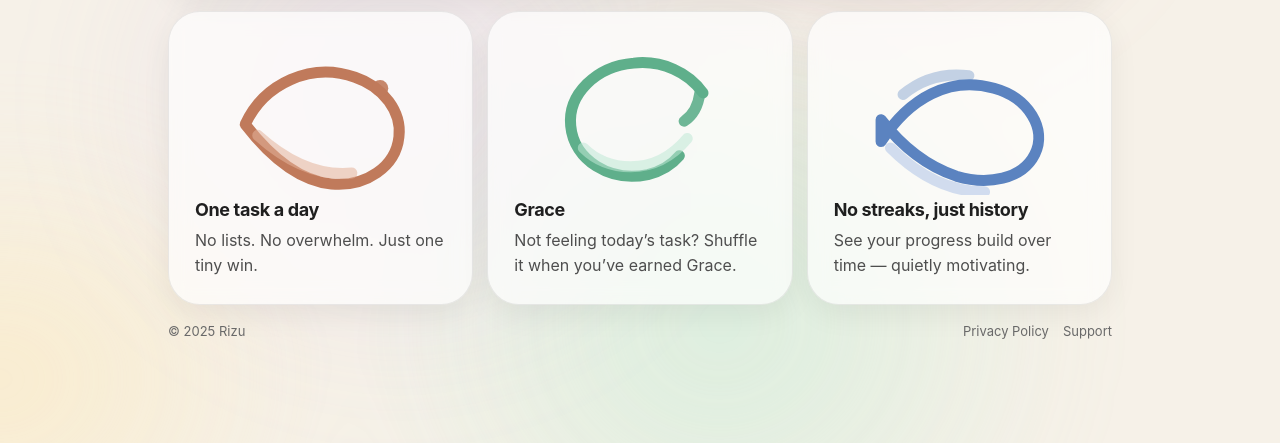
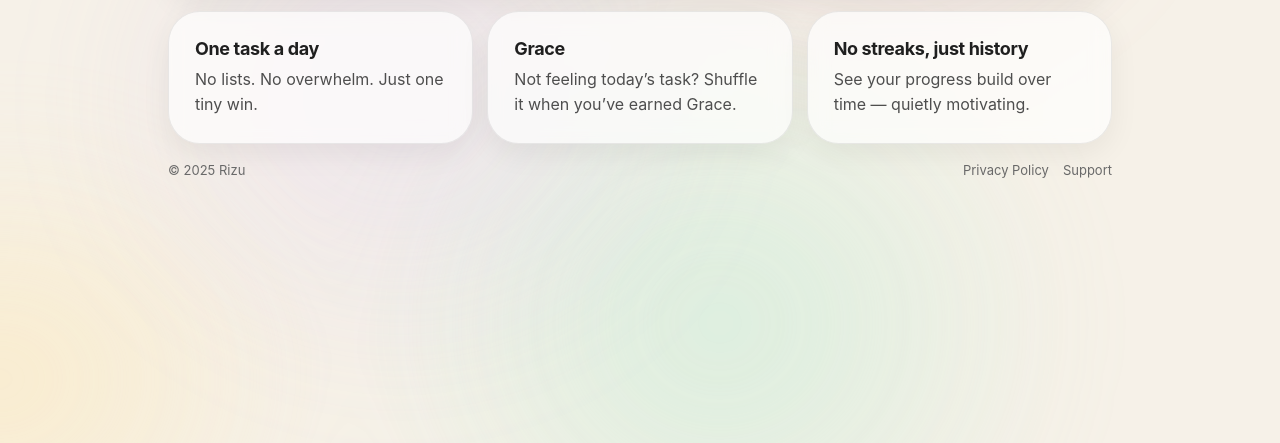
Before and after one commit to pokeberg/rizu-site, a plain HTML site: page index.html in a window 1280 px wide. Shown: the part 357-800 px from the top of the page. Drawn offline with Linux system fonts and the light colour scheme.

Commit message:
Update index.html

```diff
--- a/index.html
+++ b/index.html
@@ -35,17 +35,14 @@
 
     <section id="features" class="grid">
       <div class="card">
-       <img class="illu" src="/assets/illu-one-task.svg" alt="" aria-hidden="true">
         <h2>One task a day</h2>
         <p>No lists. No overwhelm. Just one tiny win.</p>
       </div>
       <div class="card">
-        <img class="illu" src="/assets/illu-grace.svg" alt="" aria-hidden="true">
         <h2>Grace</h2>
         <p>Not feeling today’s task? Shuffle it when you’ve earned Grace.</p>
       </div>
       <div class="card">
-        <img class="illu" src="/assets/illu-history.svg" alt="" aria-hidden="true">
         <h2>No streaks, just history</h2>
         <p>See your progress build over time — quietly motivating.</p>
       </div>
```
